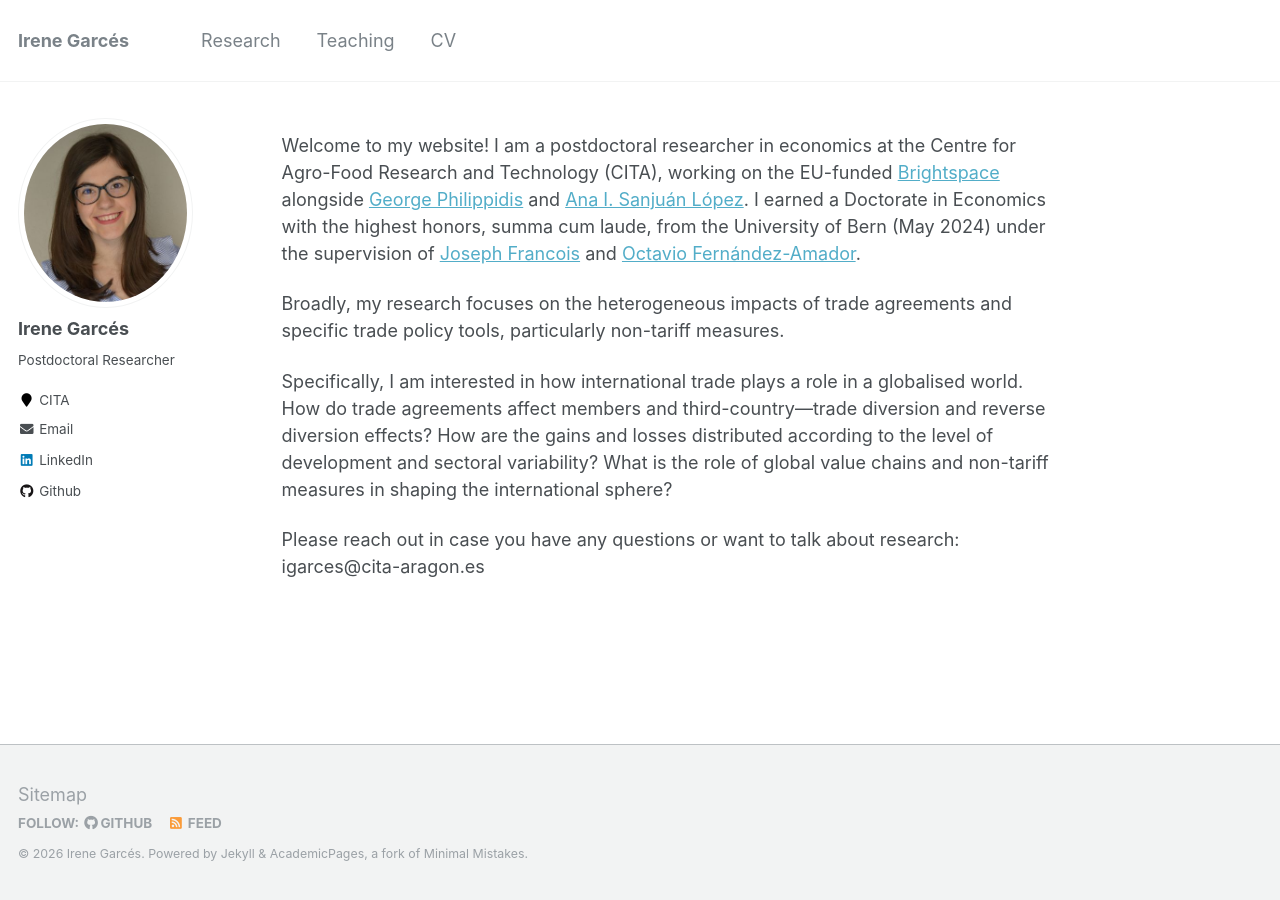
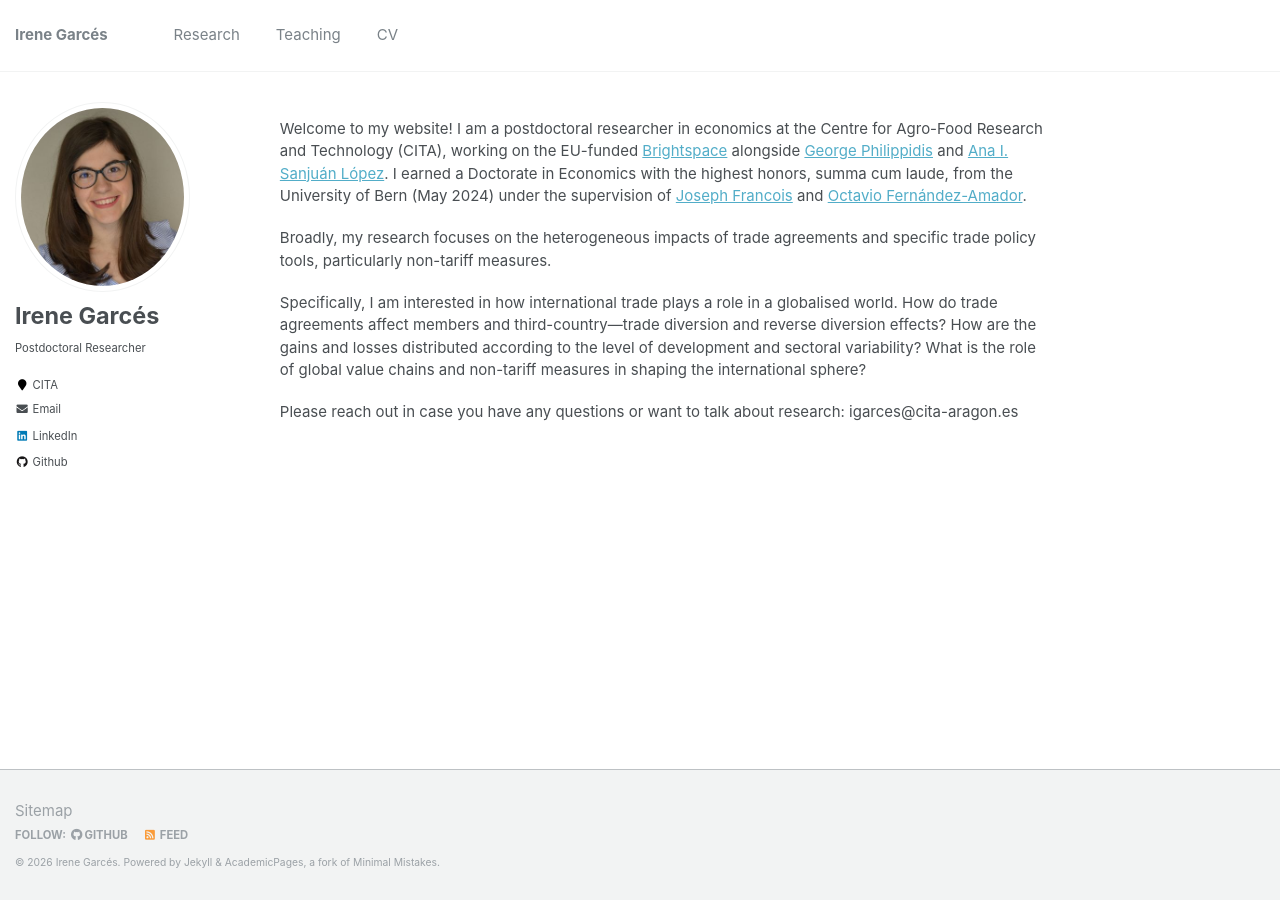
Before and after one commit to IreneGarces/irenegarces.github.io, a Jekyll site: the page built from _pages/about.md, in a window 1280 px wide. Built offline with Jekyll 4.4.1, drawn with Linux system fonts in a browser that asks for light colours.

Commit message:
Update main.scss

```diff
--- a/assets/css/main.scss
+++ b/assets/css/main.scss
@@ -39,3 +39,19 @@
 @import "vendor/font-awesome/brands";
 @import "vendor/magnific-popup/magnific-popup";
 @import "print";
+
+body {
+  font-size: 15px !important; /* Adjust this number to make it smaller */
+}
+
+h1 {
+  font-size: 1.8rem !important; /* Shrinks the main titles */
+}
+
+h2 {
+  font-size: 1.4rem !important; /* Shrinks the subtitles */
+}
+
+h3 {
+  font-size: 1.3rem !important; /* Shrinks the subtitles */
+}
```
